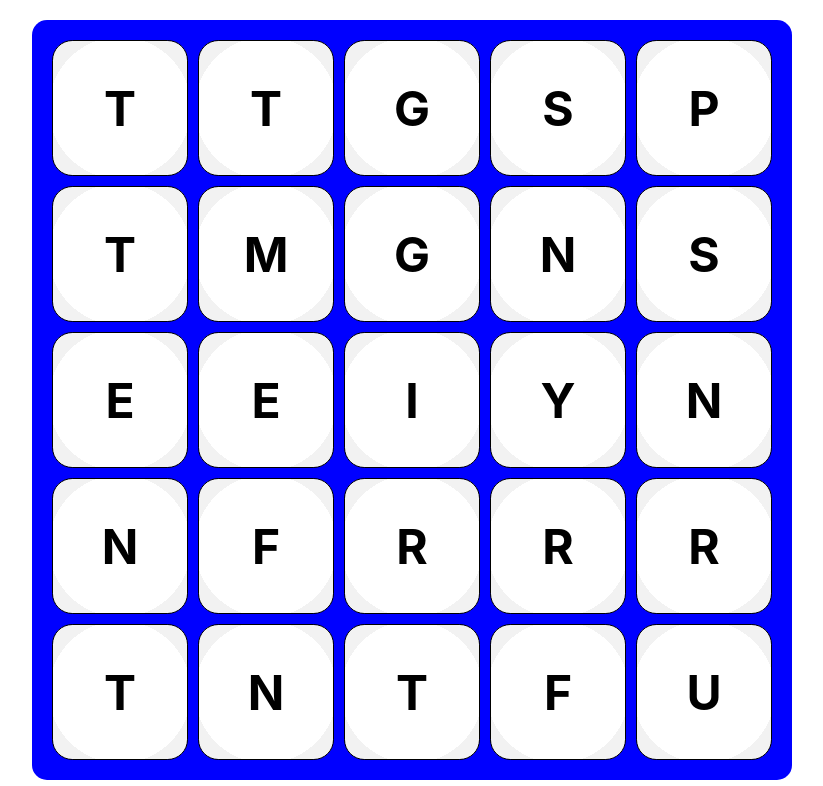
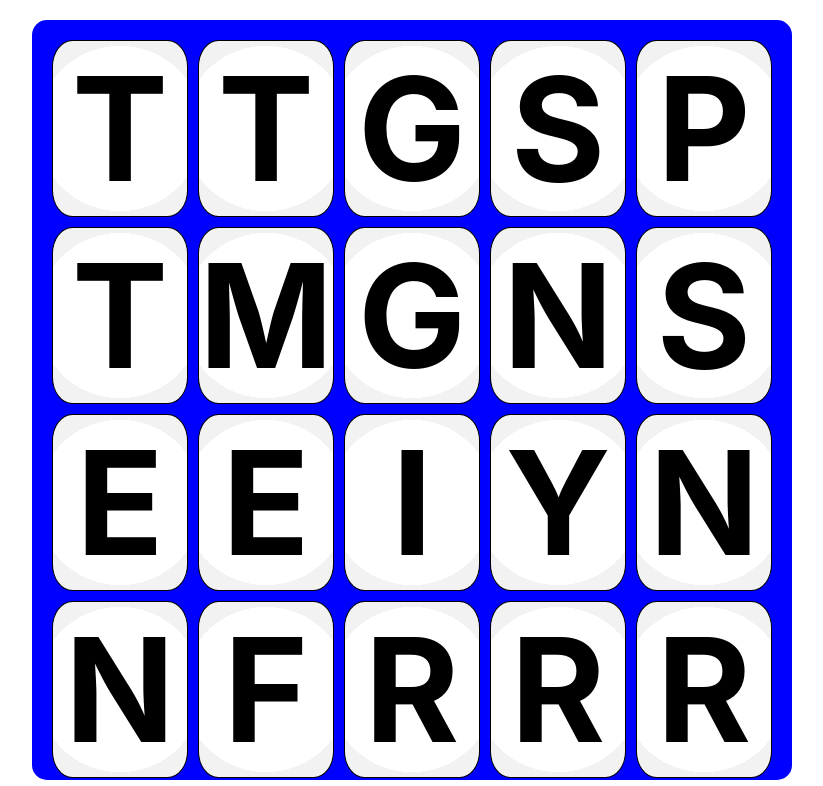
Before and after one commit to matthewpwatkins/gobble, a React (Create React App) app: page / in a window 1280 px wide. Shown: the top 786 px of the page, without its empty margins (228-1051 px from the left). Built offline with nearby package versions, Linux system fonts and the light colour scheme.

Commit message:
Font size change

```diff
--- a/src/App.css
+++ b/src/App.css
@@ -40,7 +40,7 @@ body {
   display: flex;
   justify-content: center;
   align-items: center;
-  font-size: 3em;
+  font-size: 9rem;
   font-weight: bold;
   color: black;
 }
```
